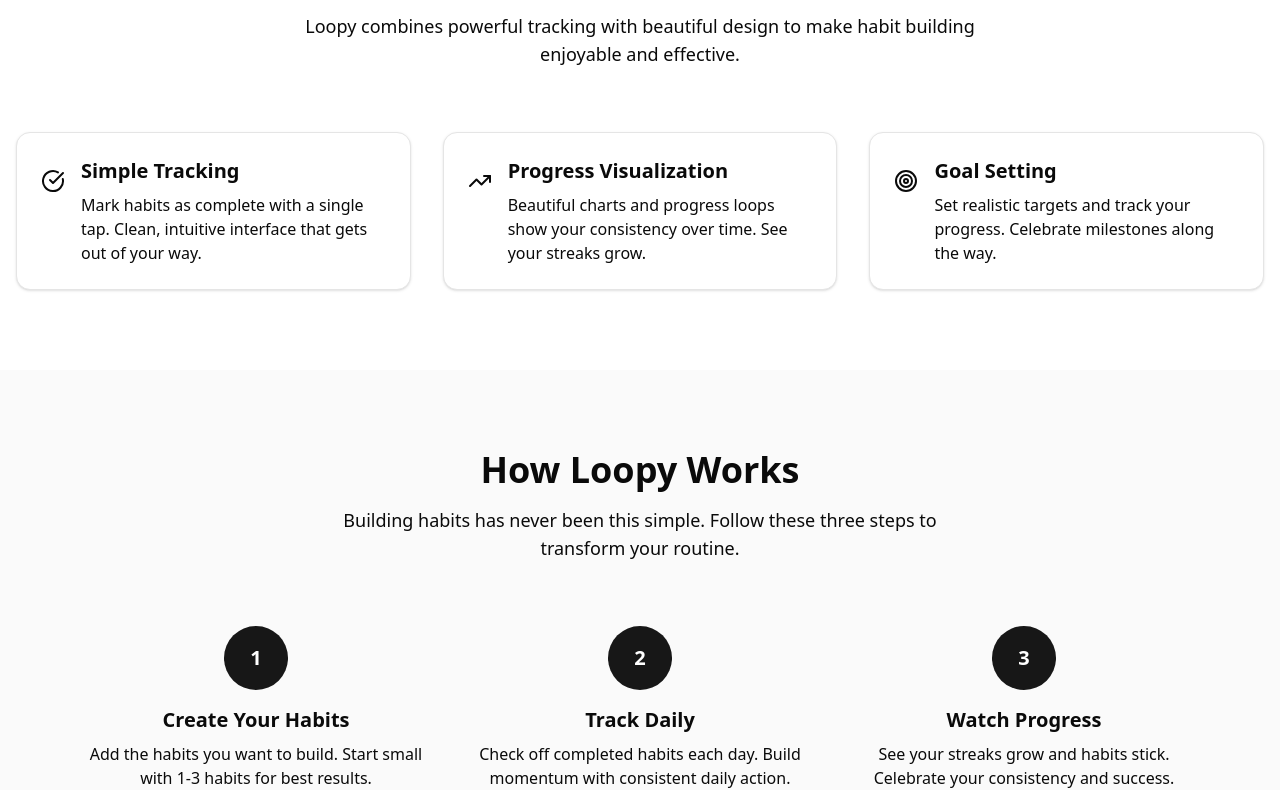
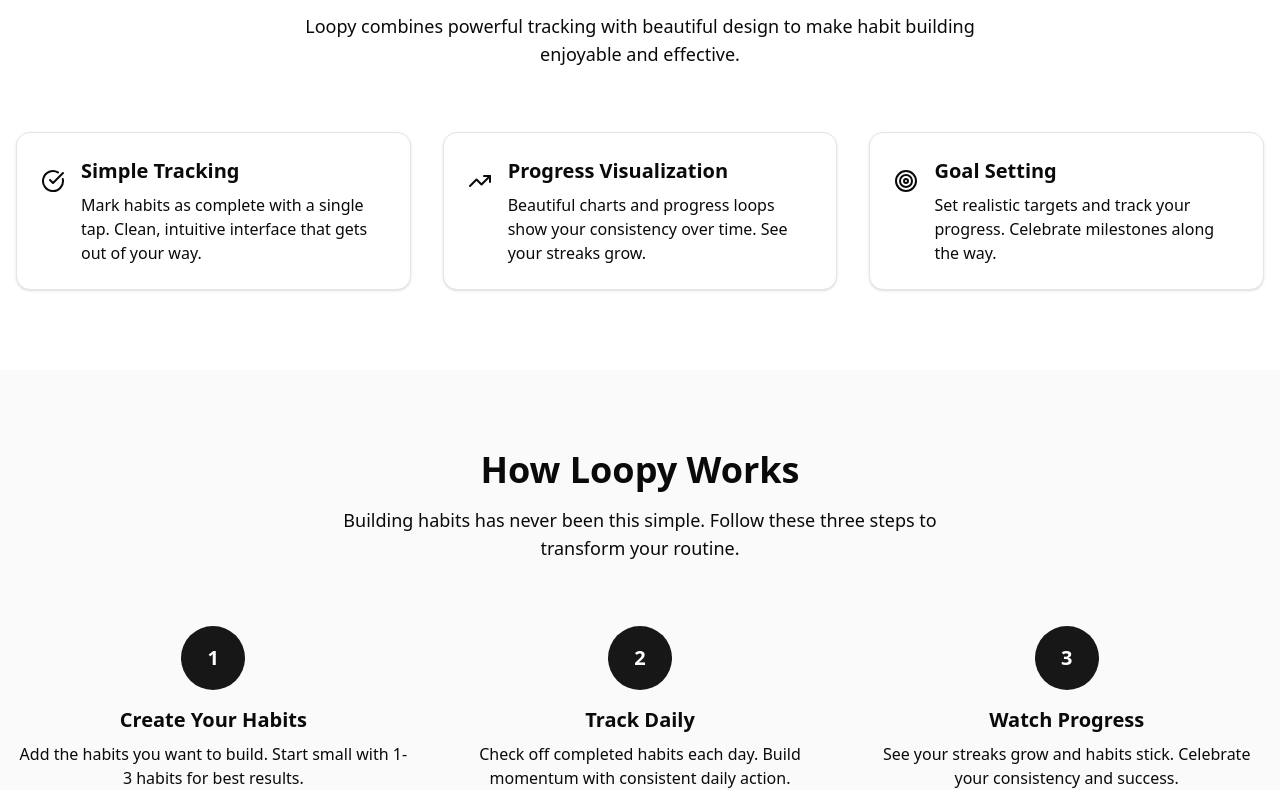
Before and after one commit to nicolasdelrosario/loopy, a Next.js app: page / in a window 1280 px wide. Shown: the part 610-1400 px from the top of the page. Built offline with nearby package versions, Linux system fonts and the light colour scheme; no server answers.

Commit message:
style: remove min-w-screen and standardize container widths

```diff
--- a/app/layout.tsx
+++ b/app/layout.tsx
@@ -18,7 +18,7 @@
 	return (
 		<html lang="en">
 			<body
-				className={`${inter.variable} antialiased min-h-screen min-w-screen`}
+				className={`${inter.variable} antialiased min-h-screen`}
 			>
 				<Providers>{children}</Providers>
 			</body>
--- a/app/page.tsx
+++ b/app/page.tsx
@@ -12,7 +12,7 @@
 			{/* Header */}
 			<Header />
 			{/* Hero Section */}
-			<section className="container mx-auto px-4 py-20 text-center">
+			<section className="max-w-7xl mx-auto px-4 py-20 text-center">
 				<Badge className="mb-6 text-pretty">
 					Build Better Habits, One Loop at a Time
 				</Badge>
@@ -39,7 +39,7 @@
 				</div>
 			</section>
 			{/* Features Section */}
-			<section className="container mx-auto px-4 py-20" id="features">
+			<section className="max-w-7xl mx-auto px-4 py-20" id="features">
 				<div className="text-center mb-16">
 					<h2 className="text-3xl md:text-4xl font-bold mb-4">
 						Everything You Need to Succeed
@@ -101,7 +101,7 @@
 			</section>
 			{/* How It Works Section */}
 			<section className="bg-zinc-50 py-20" id="how-it-works">
-				<div className="max-w-6xl mx-auto px-4">
+				<div className="max-w-7xl mx-auto px-4">
 					<div className="text-center mb-16">
 						<h2 className="text-3xl md:text-4xl font-bold  mb-4">
 							How Loopy Works
--- a/components/footer/index.tsx
+++ b/components/footer/index.tsx
@@ -3,33 +3,18 @@
 export default function Footer() {
 	return (
 		<footer className="border-t border-zinc-200 bg-white py-12">
-			<div className="container mx-auto px-4">
+			<div className="max-w-7xl mx-auto px-4">
 				<div className="flex flex-col md:flex-row items-center justify-between">
-				<div className="flex items-center gap-2">
-					<div className="w-8 h-8 bg-primary/96 rounded-full flex items-center justify-center">
-						<div className="w-4 h-4 border-2 border-white rounded-full"></div>
+					<div className="flex items-center gap-2">
+						<div className="w-8 h-8 bg-primary/96 rounded-full flex items-center justify-center">
+							<div className="w-4 h-4 border-2 border-white rounded-full"></div>
+						</div>
+						<span className="text-xl font-bold ">Loopy</span>
 					</div>
-					<span className="text-xl font-bold ">Loopy</span>
-				</div>
 					<div className="flex items-center gap-6 ">
-						<Link
-
-							href="/privacy"
-						>
-							Privacy
-						</Link>
-						<Link
-
-							href="/terms"
-						>
-							Terms
-						</Link>
-						<Link
-
-							href="/contact"
-						>
-							Contact
-						</Link>
+						<Link href="/privacy">Privacy</Link>
+						<Link href="/terms">Terms</Link>
+						<Link href="/contact">Contact</Link>
 					</div>
 				</div>
 				<div className="mt-8 pt-8 border-t border-zinc-100 text-center ">
```
